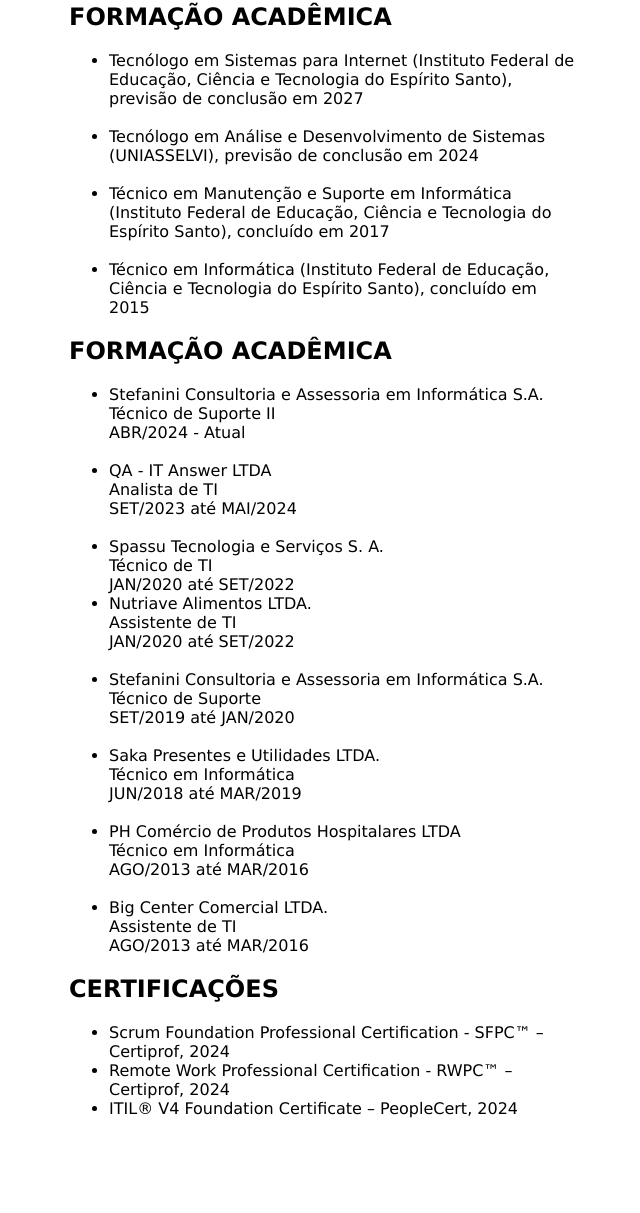
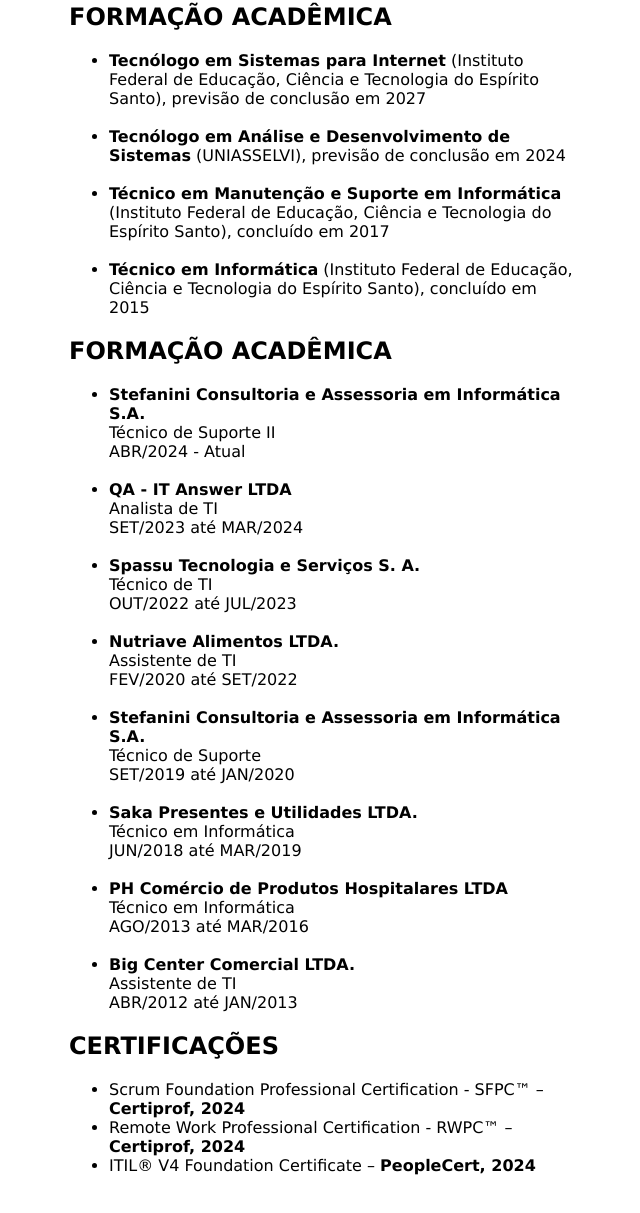
Before and after one commit to felipecslsantos/CURRICULO, a plain HTML site: page index.html in a window 1280 px wide. Shown: the part 675-1888 px from the top of the page, without its empty margins (315-955 px from the left). Before the commit the page ends 1857 px from the top, so only its background shows below. Drawn offline with Linux system fonts and the light colour scheme.

Commit message:
13-09-2024
Enviando o arquivo como atividade de avaliação na disciplina de Desenvolvimento de Front End I no curso graduação Sistemas para a Internet oferecido pelo Instituto Federal de Educação, Ciência e Tecnologia do Espírito Santo.

```diff
--- a/index.html
+++ b/index.html
@@ -56,19 +56,19 @@
         <h2>FORMAÇÃO ACADÊMICA</h2>
             <ul>
                     <li>
-                        Tecnólogo em Sistemas para Internet (Instituto Federal de Educação, Ciência e Tecnologia do Espírito Santo), previsão de conclusão em 2027
+                        <b>Tecnólogo em Sistemas para Internet</b> (Instituto Federal de Educação, Ciência e Tecnologia do Espírito Santo), previsão de conclusão em 2027
                     </li>
                     <br>
                     <li>
-                        Tecnólogo em Análise e Desenvolvimento de Sistemas (UNIASSELVI), previsão de conclusão em 2024
+                        <b>Tecnólogo em Análise e Desenvolvimento de Sistemas</b> (UNIASSELVI), previsão de conclusão em 2024
                     </li>
                     <br>
                     <li>
-                        Técnico em Manutenção e Suporte em Informática (Instituto Federal de Educação, Ciência e Tecnologia do Espírito Santo), concluído em 2017
+                        <b>Técnico em Manutenção e Suporte em Informática</b> (Instituto Federal de Educação, Ciência e Tecnologia do Espírito Santo), concluído em 2017
                     </li>
                     <br>
                     <li>
-                        Técnico em Informática (Instituto Federal de Educação, Ciência e Tecnologia do Espírito Santo), concluído em 2015
+                        <b>Técnico em Informática</b> (Instituto Federal de Educação, Ciência e Tecnologia do Espírito Santo), concluído em 2015
                     </li>
 
             </ul>
@@ -79,7 +79,7 @@
             <ul>
 
                 <li>
-                    Stefanini Consultoria e Assessoria em Informática S.A.
+                    <b>Stefanini Consultoria e Assessoria em Informática S.A.</b>
                     <br>
                     Técnico de Suporte II
                     <br>
@@ -87,31 +87,31 @@
                 </li>
                 <br>
                 <li>
-                    QA - IT Answer  LTDA
+                    <b>QA - IT Answer  LTDA</b>
                     <br>
                     Analista de TI
                     <br>
-                    SET/2023 até MAI/2024
+                    SET/2023 até MAR/2024
                 </li>
                  <br>
                 <li>
-                    Spassu Tecnologia e Serviços S. A.
+                    <b>Spassu Tecnologia e Serviços S. A.</b>
                     <br>
                     Técnico de TI
                     <br>
-                    JAN/2020 até SET/2022
+                    OUT/2022 até JUL/2023
                 </li>
-
+                <br>
                 <li>
-                    Nutriave Alimentos LTDA.
+                    <b>Nutriave Alimentos LTDA.</b>
                     <br>
                     Assistente de TI
                     <br>
-                    JAN/2020 até SET/2022
+                    FEV/2020 até SET/2022
                 </li>
                 <br>
                 <li>
-                    Stefanini Consultoria e Assessoria em Informática S.A.
+                    <b>Stefanini Consultoria e Assessoria em Informática S.A.</b>
                     <br>
                     Técnico de Suporte
                     <br>
@@ -119,7 +119,7 @@
                 </li>
                 <br>
                 <li>
-                    Saka Presentes e Utilidades LTDA.
+                    <b>Saka Presentes e Utilidades LTDA.</b>
                     <br>
                     Técnico em Informática
                     <br>
@@ -127,7 +127,7 @@
                 </li>
                 <br>
                 <li>
-                    PH Comércio de Produtos Hospitalares LTDA
+                    <b>PH Comércio de Produtos Hospitalares LTDA</b>
                     <br>
                     Técnico em Informática
                     <br>
@@ -135,11 +135,11 @@
                 </li>
                 <br>
                 <li>
-                   Big Center Comercial LTDA.
+                   <b>Big Center Comercial LTDA.</b>
                     <br>
                     Assistente de TI
                     <br>
-                    AGO/2013 até MAR/2016
+                    ABR/2012 até JAN/2013
                 </li>
 
         </ul>
@@ -148,9 +148,9 @@
     <article>
         <h2>CERTIFICAÇÕES </h2>
         <ul>
-            <li>Scrum Foundation Professional Certification - SFPC™ – Certiprof, 2024</li>
-            <li>Remote Work Professional Certification - RWPC™ – Certiprof, 2024</li>
-            <li>ITIL® V4 Foundation Certificate – PeopleCert, 2024</li>
+            <li>Scrum Foundation Professional Certification - SFPC™ – <b>Certiprof, 2024</b></li>
+            <li>Remote Work Professional Certification - RWPC™ – <b>Certiprof, 2024</b></li>
+            <li>ITIL® V4 Foundation Certificate – <b>PeopleCert, 2024</b></li>
         </ul>
 
     </article>
```
